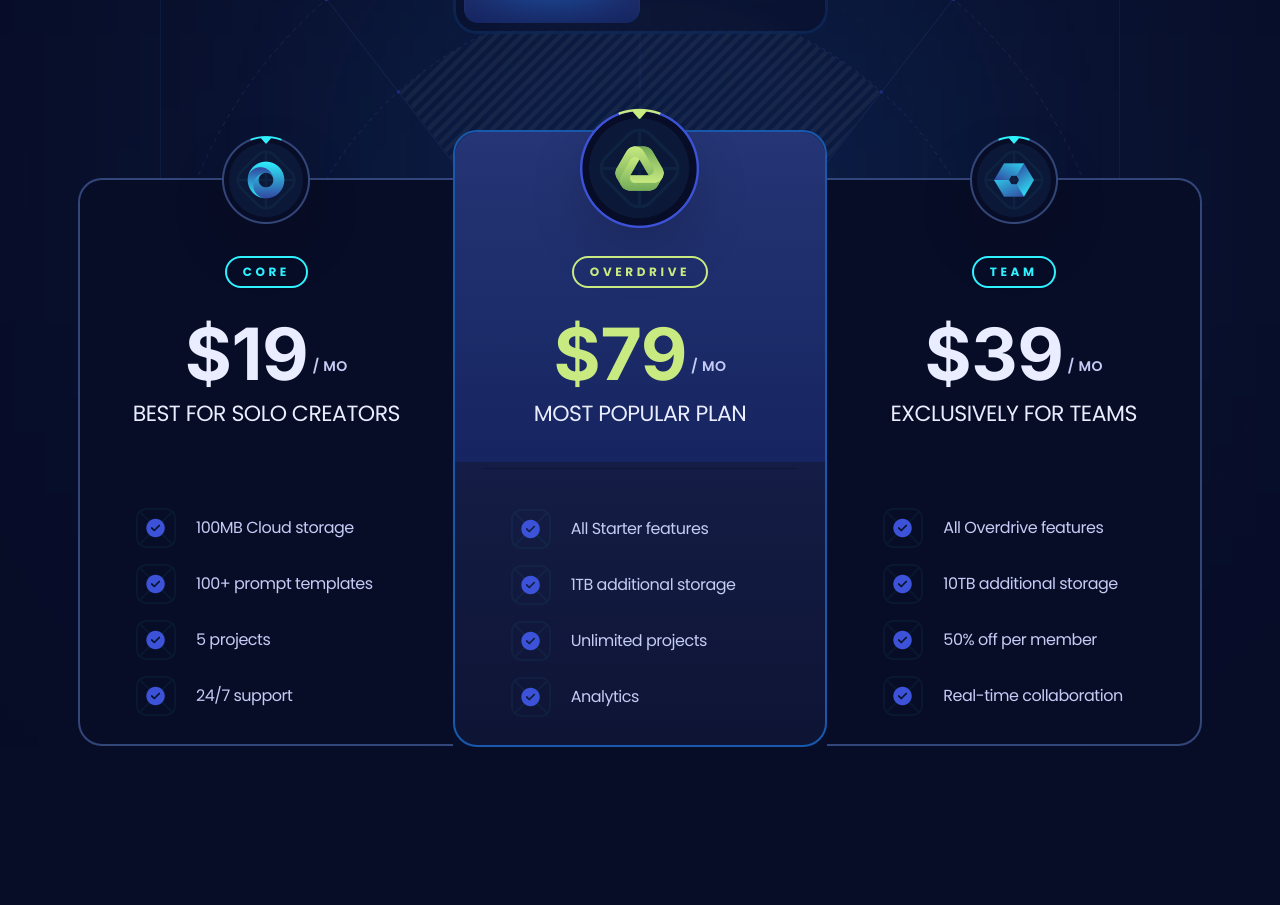
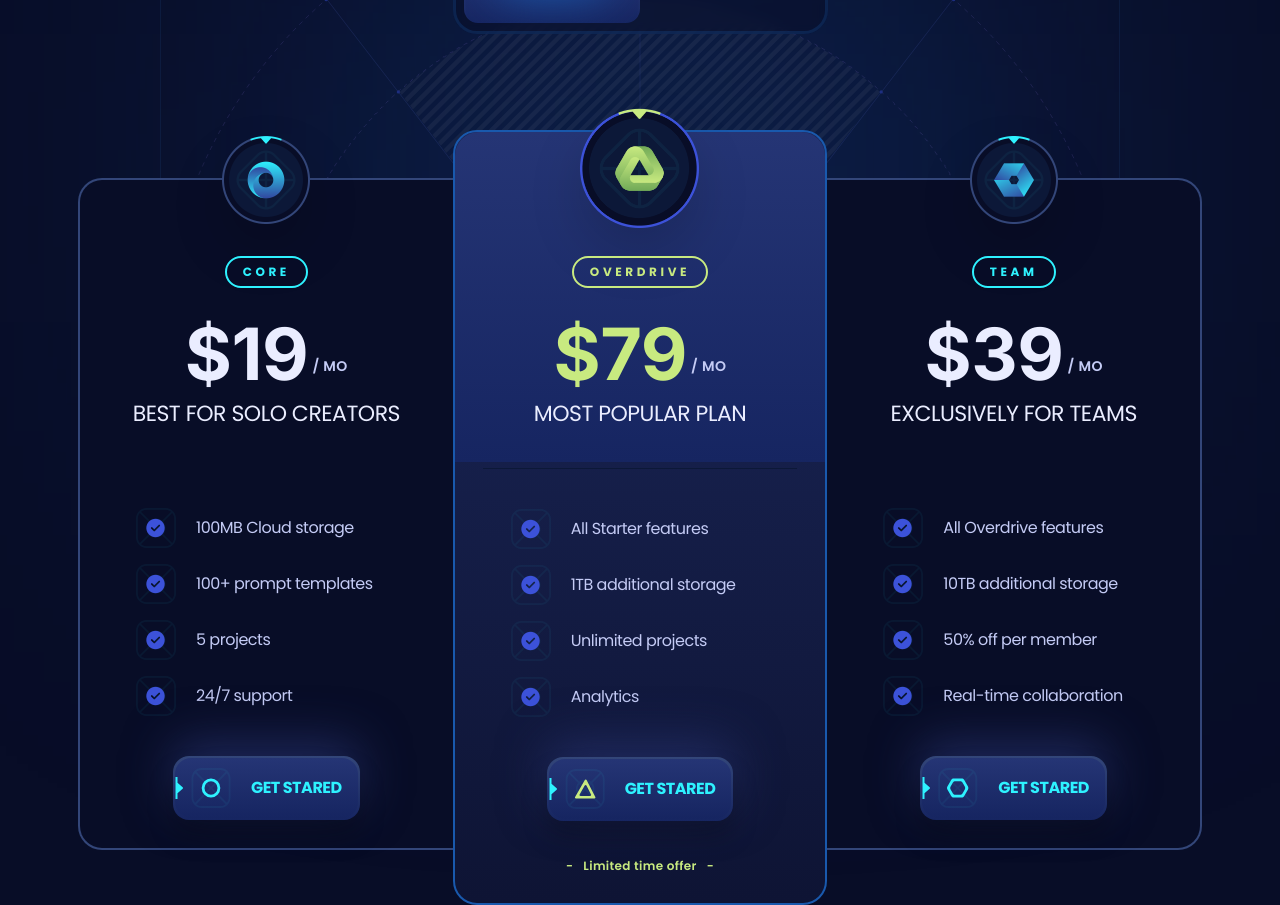
Before and after one commit to faisal-hdev/saas_landing_page, a React (Vite) app: page / in a window 1280 px wide. Shown: the part 2120-3025 px from the top of the page. Before the commit the page ends 2867 px from the top, so only its background shows below. Built offline with nearby package versions, Linux system fonts and the light colour scheme.

Commit message:
Card button added

```diff
--- a/src/sections/Pricing.jsx
+++ b/src/sections/Pricing.jsx
@@ -3,6 +3,7 @@ import { useState } from "react";
 import { plans } from "../constants";
 import { Element } from "react-scroll";
 import CountUp from "react-countup";
+import Button from "../components/Button";
 
 const Pricing = () => {
   const [monthly, setMonthly] = useState(true);
@@ -77,7 +78,6 @@ const Pricing = () => {
                     )}
                   />
                 </div>
-                {/* Title part */}
                 <div
                   className={clsx(
                     "relative flex flex-col items-center",
@@ -136,6 +136,14 @@ const Pricing = () => {
                     </li>
                   ))}
                 </ul>
+                <div className="mt-10 flex w-full justify-center">
+                  <Button icon={plan.icon}>Get Stared</Button>
+                </div>
+                {index === 1 && (
+                  <p className="small-compact mt-9 text-center before:mx-2.5 text-p3 before:content-['-'] after:mx-2.5 after:content-['-']">
+                    Limited time offer
+                  </p>
+                )}
               </div>
             ))}
           </div>
```
